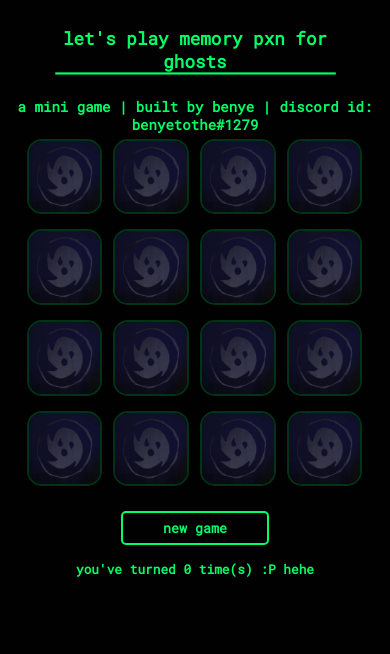
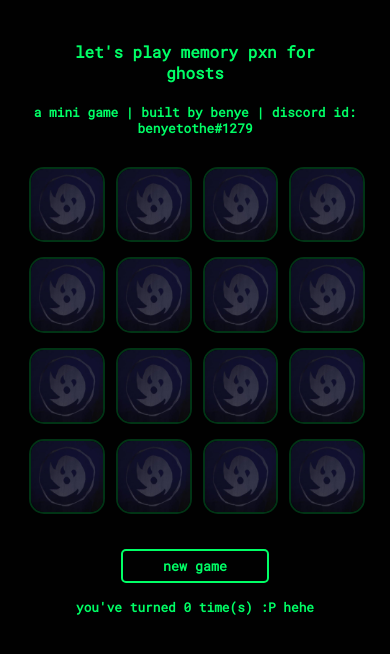
Before and after one commit to benzcraddock/pxn-memory-game, a React (Create React App) app: page / in a window 390 px wide. In both pictures the pointer is over the element 195 px from the left and 79 px from the top of the page. Shown: the top 654 px of the page. Built offline with nearby package versions, Linux system fonts and the light colour scheme; grey boxes are pictures that could not be loaded.

Commit message:
update mobile responsive design, remove hover, margin update

```diff
--- a/src/App.css
+++ b/src/App.css
@@ -83,7 +83,6 @@ h2 {
 }
 
 /* media queries */
-
 @media (orientation: landscape) {
   .card-grid {
     display: grid;
@@ -93,9 +92,28 @@ h2 {
 }
 
 @media (orientation: portrait) {
+  .title {
+    margin: 20px;
+  }
+  .title:hover {
+    transition: none;
+    transform: none;
+  }
+  h1 {
+    border: none;
+  }
   .card-grid {
     display: grid;
-    margin-right: 5px;
+    margin-bottom: 10px;
     width: 85%;
   }
+  button:hover {
+    background-color: rgba(0,255,102,0.2);
+    transition: none;
+    transform: none;
+  }
+  .bottomWrapper > h2:hover {
+    transition: none;
+    transform: none;
+  }
 }
--- a/src/components/SingleCard.css
+++ b/src/components/SingleCard.css
@@ -41,3 +41,10 @@
   transform: rotateY(90deg);
   transition-delay: 0s;
 }
+
+@media (orientation: portrait) {
+  .card:hover {
+    transition: none;
+    transform: none;
+  }
+}
```
